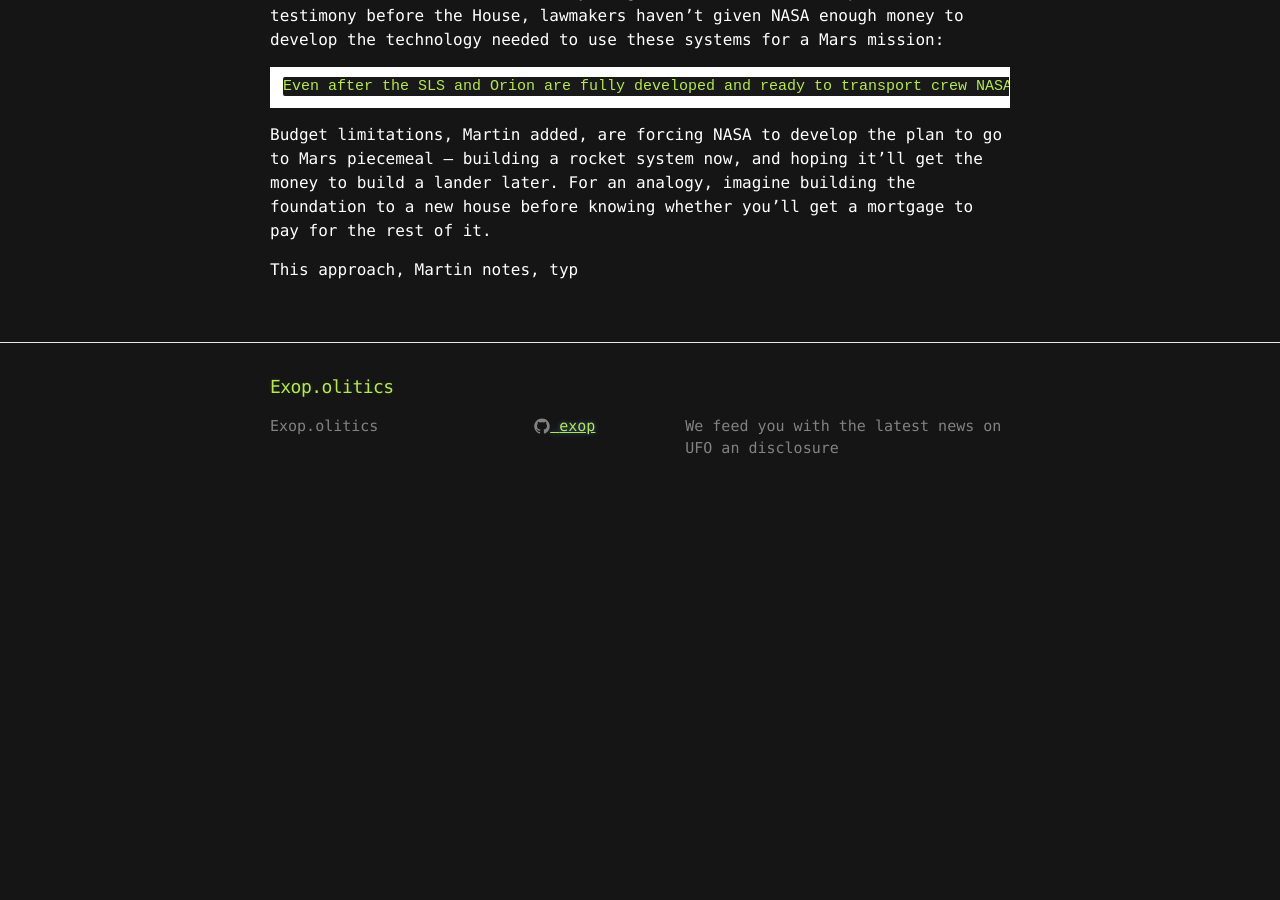
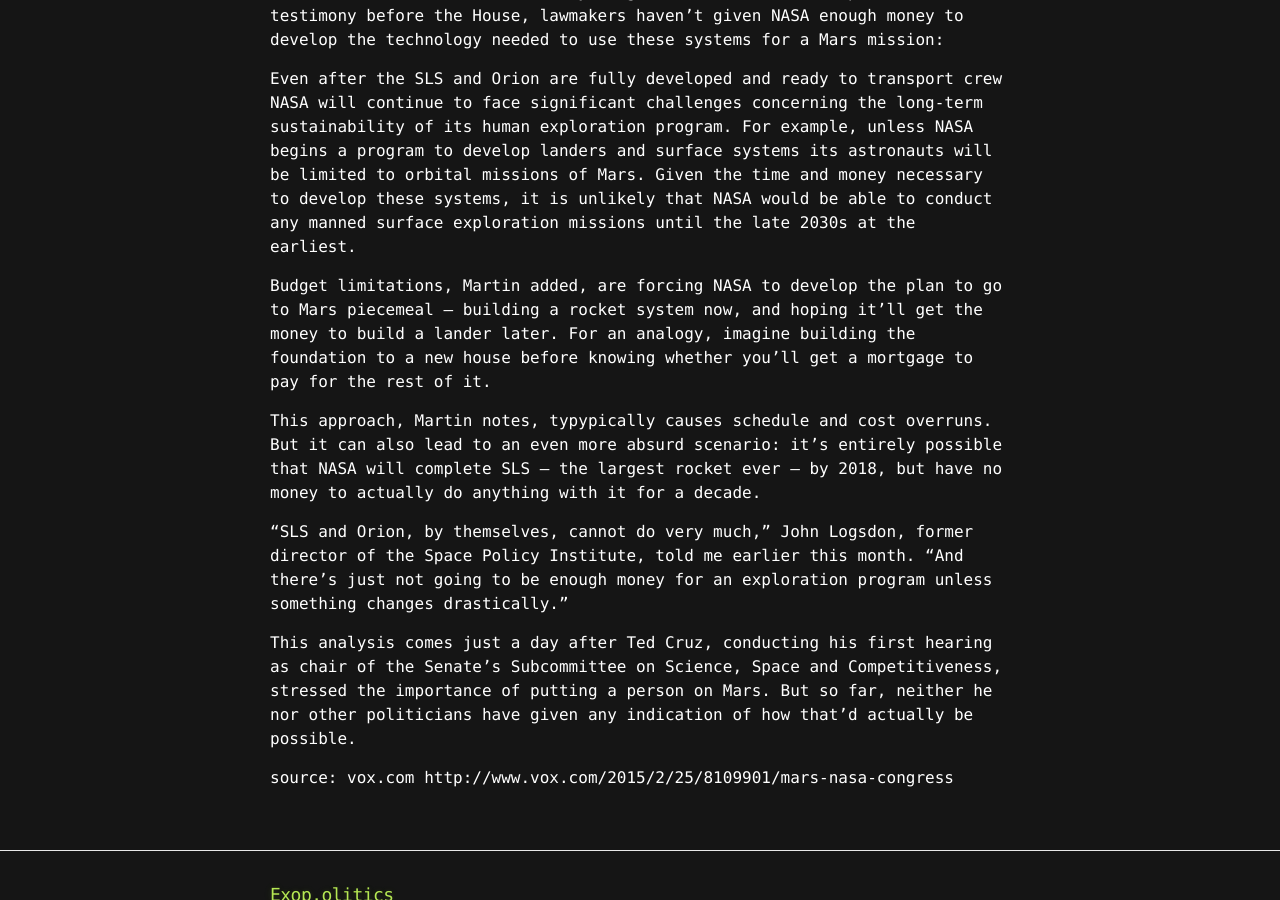
Before and after one commit to exop/exop.github.io, a Jekyll site: the page built from _posts/2015-02-27-Congress-wants-send-mars.md, in a window 1280 px wide and 900 px high, scrolled down 623 px. Built offline with Jekyll 4.4.1, drawn with Linux system fonts in a browser that asks for light colours; before the commit the page ends 1113 px from its top, so only the background shows below that.

Commit message:
Update 2015-02-27-Congress-wants-send-mars.md

```diff
--- a/_posts/2015-02-27-Congress-wants-send-mars.md
+++ b/_posts/2015-02-27-Congress-wants-send-mars.md
@@ -4,17 +4,20 @@ title:  "Congress wants to send a person to Mars — but doesn't want to pay the
 date:   2015-02-27 03:45:30
 categories: update
 ---
-
-
-
 Congress has given NASA a mandate to put a human on Mars. It hasn't, however, given the space agency enough money to do it.
 
 Outside experts have been pointing out this absurdity for some time. On Wednesday, Congress heard it directly from NASA's Inspector General Paul Martin, the person charged with overseeing the space agency.
 
 The problem is simple: NASA is currently developing a space capsule (called Orion) and rocket system (called SLS) that could theoretically take astronauts to Mars, as ordered by Congress. But as Martin explained in his testimony before the House, lawmakers haven't given NASA enough money to develop the technology needed to use these systems for a Mars mission:
 
-    Even after the SLS and Orion are fully developed and ready to transport crew NASA will continue to face significant challenges concerning the long-term sustainability of its human exploration program. For example, unless NASA begins a program to develop landers and surface systems its astronauts will be limited to orbital missions of Mars. Given the time and money necessary to develop these systems, it is unlikely that NASA would be able to conduct any manned surface exploration missions until the late 2030s at the earliest.
+Even after the SLS and Orion are fully developed and ready to transport crew NASA will continue to face significant challenges concerning the long-term sustainability of its human exploration program. For example, unless NASA begins a program to develop landers and surface systems its astronauts will be limited to orbital missions of Mars. Given the time and money necessary to develop these systems, it is unlikely that NASA would be able to conduct any manned surface exploration missions until the late 2030s at the earliest.
 
 Budget limitations, Martin added, are forcing NASA to develop the plan to go to Mars piecemeal — building a rocket system now, and hoping it'll get the money to build a lander later. For an analogy, imagine building the foundation to a new house before knowing whether you'll get a mortgage to pay for the rest of it.
 
-This approach, Martin notes, typ
+This approach, Martin notes, typypically causes schedule and cost overruns. But it can also lead to an even more absurd scenario: it's entirely possible that NASA will complete SLS — the largest rocket ever — by 2018, but have no money to actually do anything with it for a decade.
+
+"SLS and Orion, by themselves, cannot do very much," John Logsdon, former director of the Space Policy Institute, told me earlier this month. "And there's just not going to be enough money for an exploration program unless something changes drastically."
+
+This analysis comes just a day after Ted Cruz, conducting his first hearing as chair of the Senate's Subcommittee on Science, Space and Competitiveness, stressed the importance of putting a person on Mars. But so far, neither he nor other politicians have given any indication of how that'd actually be possible.
+
+source: vox.com http://www.vox.com/2015/2/25/8109901/mars-nasa-congress
```
